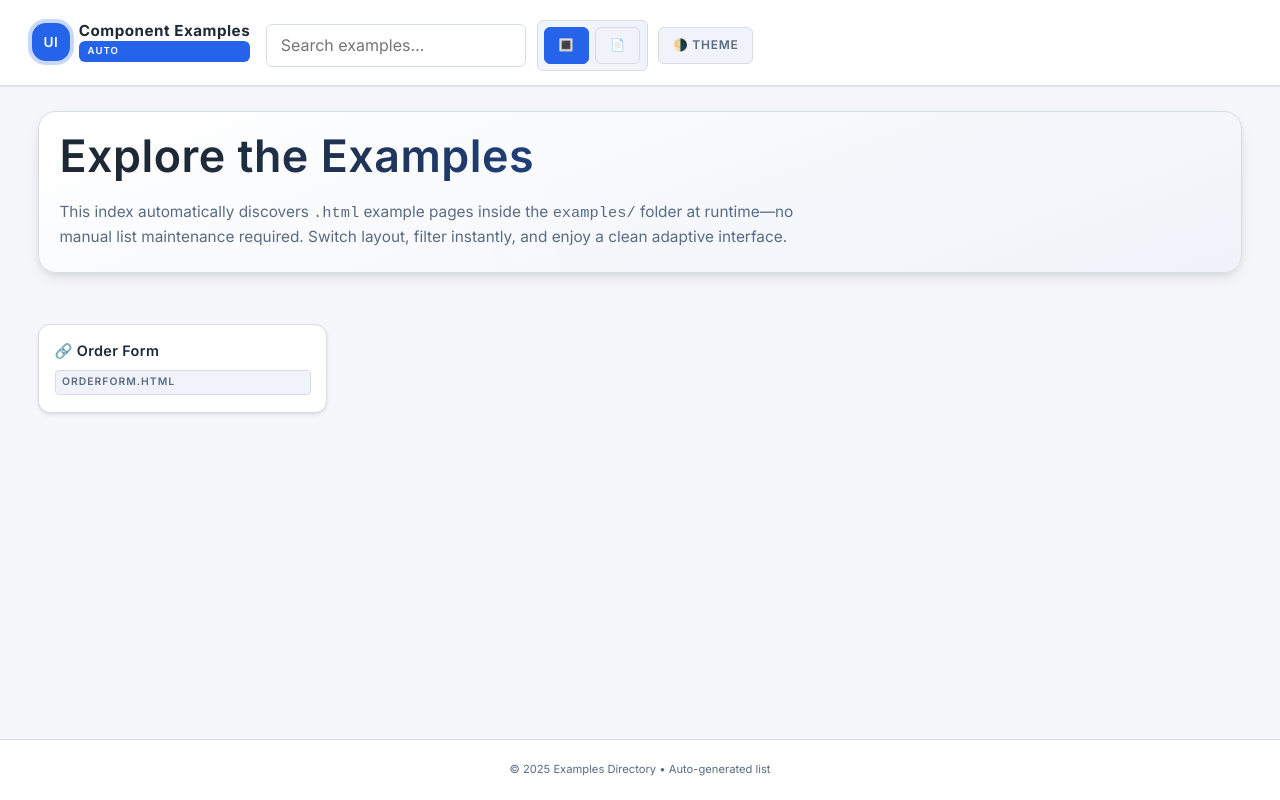
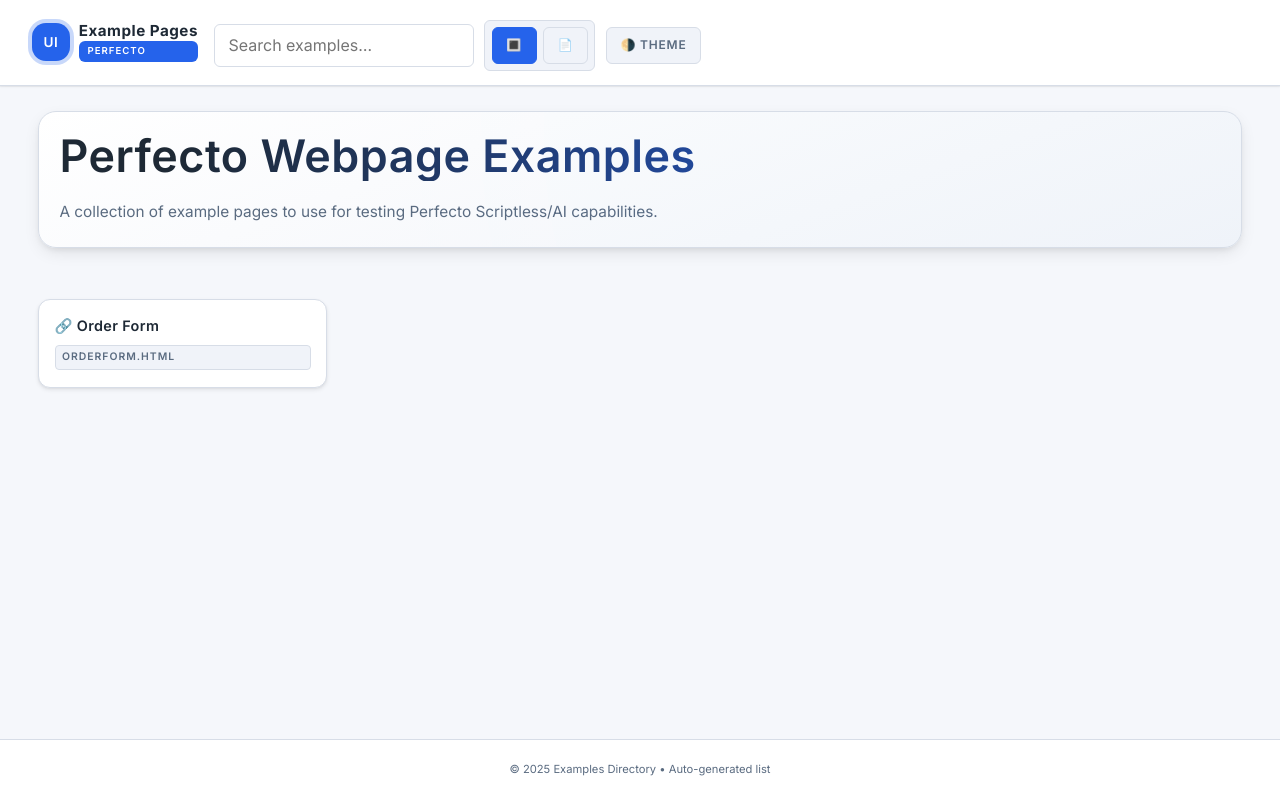
Before and after one commit to benjithompson/PerfectoExamplePages, a plain HTML site: page index.html in a window 1280 px wide. Drawn offline with Linux system fonts and the light colour scheme.

Commit message:
Update header and hero section text for clarity and branding

```diff
--- a/index.html
+++ b/index.html
@@ -136,8 +136,8 @@
     <div class="brand" aria-label="Site Brand">
       <span style="display:inline-flex;align-items:center;justify-content:center;width:38px;height:38px;border-radius:14px;background:var(--color-accent);color:#fff;font-weight:600;font-size:.85rem;letter-spacing:.5px;box-shadow:0 0 0 4px rgba(37,99,235,.25);">UI</span>
       <div style="display:flex;flex-direction:column;line-height:1.05;gap:2px;">
-        <strong style="font-size:.95rem;">Component Examples</strong>
-        <span class="brand-badge">AUTO</span>
+        <strong style="font-size:.95rem;">Example Pages</strong>
+        <span class="brand-badge">Perfecto</span>
       </div>
     </div>
     <div class="controls">
@@ -152,8 +152,8 @@
   </header>
   <main>
     <section class="hero panel fade-in" aria-labelledby="hero-title">
-      <h1 id="hero-title">Explore the Examples</h1>
-      <p class="lead">This index automatically discovers <code>.html</code> example pages inside the <code>examples/</code> folder at runtime—no manual list maintenance required. Switch layout, filter instantly, and enjoy a clean adaptive interface.</p>
+      <h1 id="hero-title">Perfecto Webpage Examples</h1>
+      <p class="lead">A collection of example pages to use for testing Perfecto Scriptless/AI capabilities.</p>
     </section>
 
     <section class="examples-wrapper">
```
